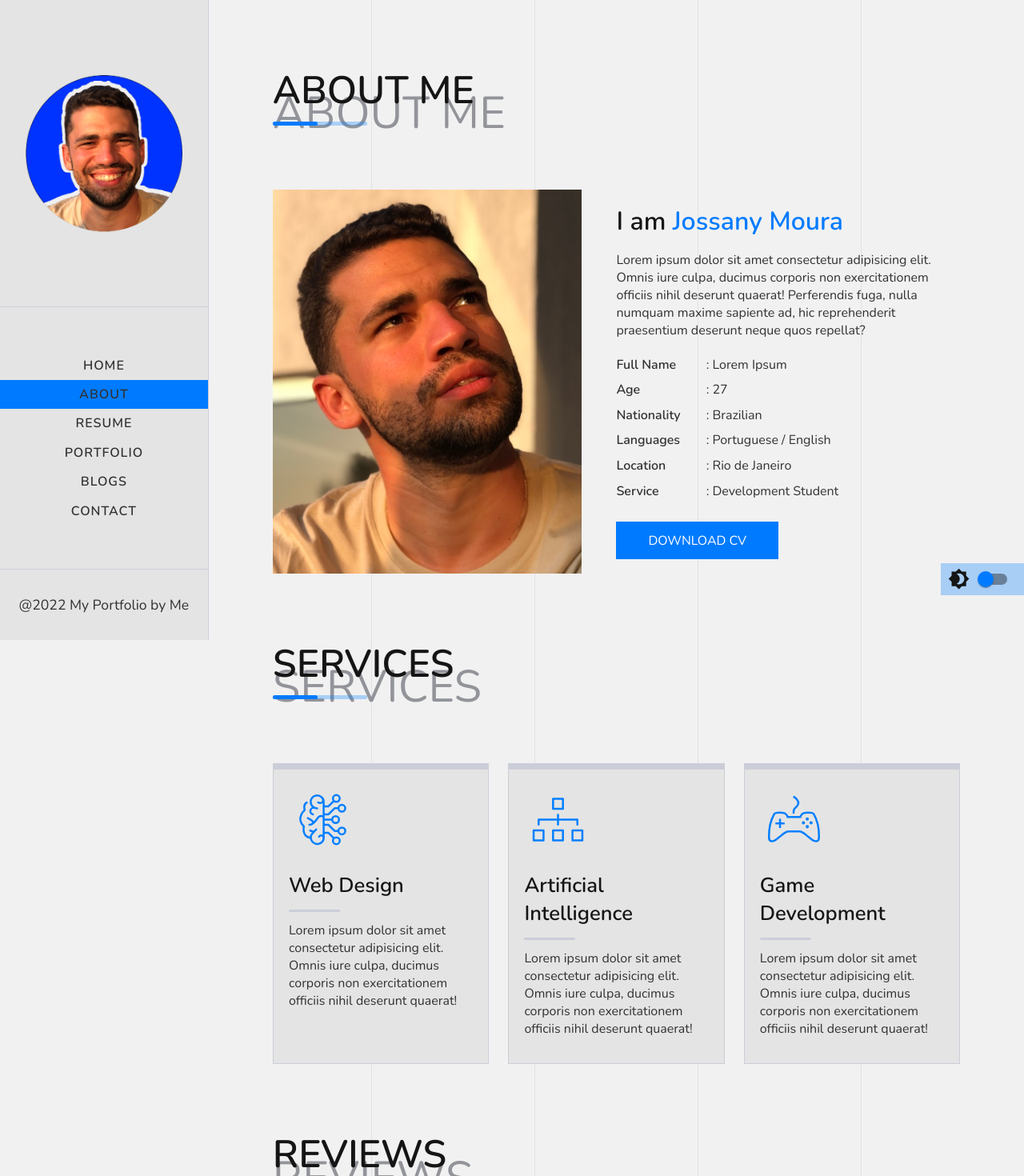
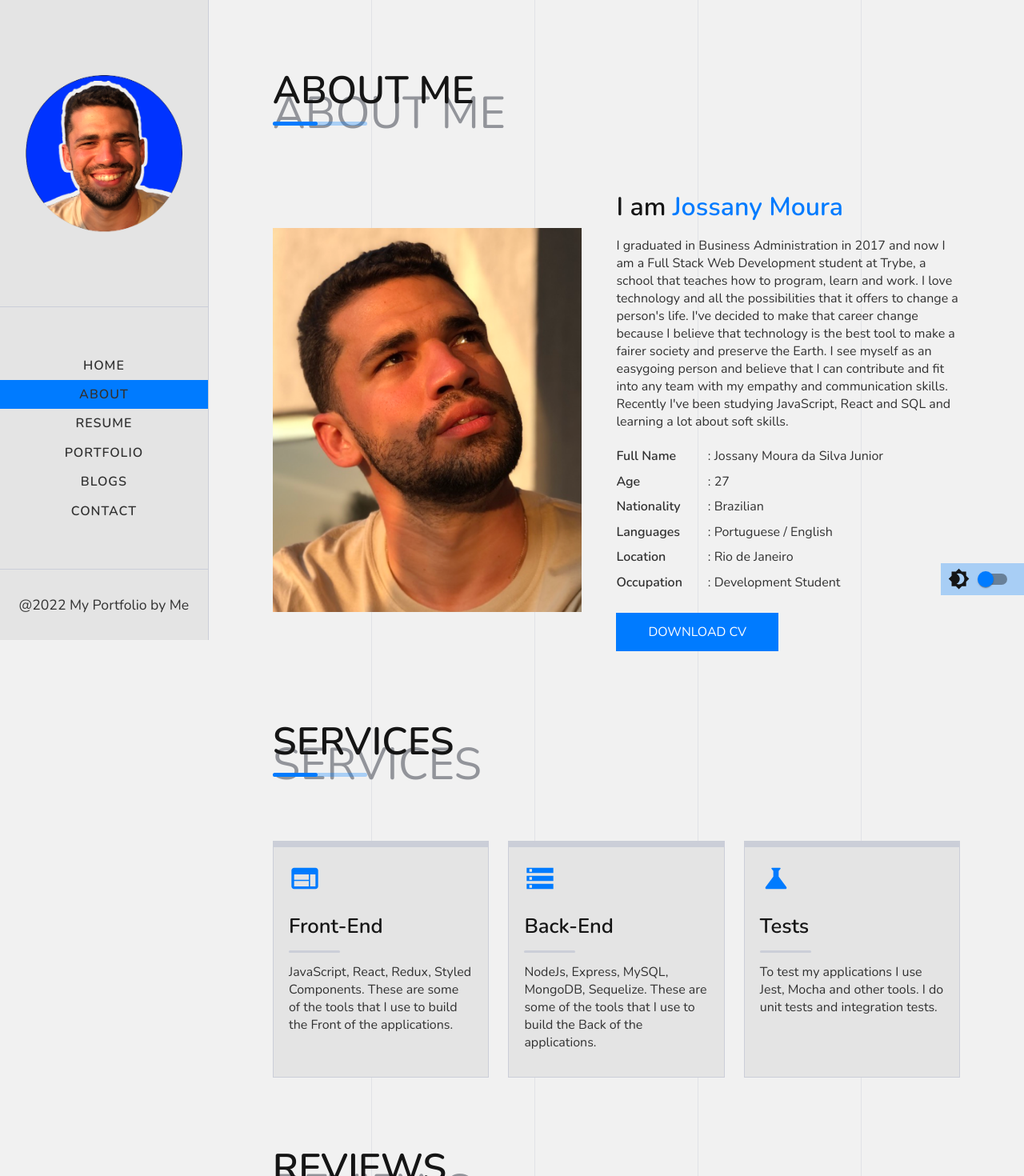
Before and after one commit to mjossany/portfolio, a React (Create React App) app: page /about in a window 1280 px wide. Shown: the top 1470 px of the page at 80% size. Built offline with nearby package versions, Linux system fonts and the light colour scheme.

Commit message:
Insert real information about me on the AboutPage

```diff
--- a/src/components/AboutPageComponent/AboutPageComponent.jsx
+++ b/src/components/AboutPageComponent/AboutPageComponent.jsx
@@ -1,4 +1,7 @@
 import React from 'react';
+import WebIcon from '@mui/icons-material/Web';
+import StorageIcon from '@mui/icons-material/Storage';
+import ScienceIcon from '@mui/icons-material/Science';
 import { InnerLayout, MainLayout } from '../../styles/Layouts';
 import Title from '../Title/Title';
 import {
@@ -29,9 +32,6 @@ import {
   Span,
 } from './Styled';
 import image from '../../images/AboutMeImage.png';
-import design from '../../images/design.svg';
-import intelligence from '../../images/intelligence.svg';
-import gamedev from '../../images/game-dev.svg';
 
 function AboutPageComponent() {
   return (
@@ -51,11 +51,17 @@ function AboutPageComponent() {
               </Span>
             </H4>
             <Paragraph>
-              Lorem ipsum dolor sit amet consectetur adipisicing elit.
-              Omnis iure culpa, ducimus corporis non exercitationem
-              officiis nihil deserunt quaerat! Perferendis fuga,
-              nulla numquam maxime sapiente ad,
-              hic reprehenderit praesentium deserunt neque quos repellat?
+              I graduated in Business Administration in 2017 and now I am a
+              Full Stack Web Development student at Trybe,
+              a school that teaches how to program, learn and work.
+              I love technology and all the possibilities that it offers to change
+              a person&#39;s life.
+              I&#39;ve decided to make that career change because I believe that technology
+              is the best tool to make a fairer society and preserve the Earth.
+              I see myself as an easygoing person and believe that I can contribute and
+              fit into any team with my empathy and communication skills.
+              Recently I&#39;ve been studying JavaScript,
+              React and SQL and learning a lot about soft skills.
             </Paragraph>
             <AboutInfo>
               <AboutInfoTitle>
@@ -75,12 +81,12 @@ function AboutPageComponent() {
                   Location
                 </AboutInfoP>
                 <AboutInfoP>
-                  Service
+                  Occupation
                 </AboutInfoP>
               </AboutInfoTitle>
               <AboutInfoData>
                 <AboutInfoDataP>
-                  : Lorem Ipsum
+                  : Jossany Moura da Silva Junior
                 </AboutInfoDataP>
                 <AboutInfoDataP>
                   : 27
@@ -110,40 +116,43 @@ function AboutPageComponent() {
             <Services>
               <ServiceCard>
                 <ServiceCardContainer>
-                  <ServiceCardImage src={design} />
+                  <ServiceCardImage>
+                    <WebIcon />
+                  </ServiceCardImage>
                   <ServiceCardH4>
-                    Web Design
+                    Front-End
                   </ServiceCardH4>
                   <ServiceCardP>
-                    Lorem ipsum dolor sit amet consectetur adipisicing elit.
-                    Omnis iure culpa, ducimus corporis non exercitationem
-                    officiis nihil deserunt quaerat!
+                    JavaScript, React, Redux, Styled Components.
+                    These are some of the tools that I use to build the Front of the applications.
                   </ServiceCardP>
                 </ServiceCardContainer>
               </ServiceCard>
               <ServiceCard>
                 <ServiceCardContainer>
-                  <ServiceCardImage src={intelligence} />
+                  <ServiceCardImage>
+                    <StorageIcon />
+                  </ServiceCardImage>
                   <ServiceCardH4>
-                    Artificial Intelligence
+                    Back-End
                   </ServiceCardH4>
                   <ServiceCardP>
-                    Lorem ipsum dolor sit amet consectetur adipisicing elit.
-                    Omnis iure culpa, ducimus corporis non exercitationem
-                    officiis nihil deserunt quaerat!
+                    NodeJs, Express, MySQL, MongoDB, Sequelize.
+                    These are some of the tools that I use to build the Back of the applications.
                   </ServiceCardP>
                 </ServiceCardContainer>
               </ServiceCard>
               <ServiceCard>
                 <ServiceCardContainer>
-                  <ServiceCardImage src={gamedev} />
+                  <ServiceCardImage>
+                    <ScienceIcon />
+                  </ServiceCardImage>
                   <ServiceCardH4>
-                    Game Development
+                    Tests
                   </ServiceCardH4>
                   <ServiceCardP>
-                    Lorem ipsum dolor sit amet consectetur adipisicing elit.
-                    Omnis iure culpa, ducimus corporis non exercitationem
-                    officiis nihil deserunt quaerat!
+                    To test my applications I use Jest, Mocha and other tools.
+                    I do unit tests and integration tests.
                   </ServiceCardP>
                 </ServiceCardContainer>
               </ServiceCard>
--- a/src/components/AboutPageComponent/Styled.js
+++ b/src/components/AboutPageComponent/Styled.js
@@ -131,8 +131,11 @@ export const ServiceCardContainer = styled.div`
   padding: 1.2rem;
 `;
 
-export const ServiceCardImage = styled.img`
-
+export const ServiceCardImage = styled.a`
+  svg {
+    color: var(--primary-color);
+    font-size: 2.5rem;
+  }
 `;
 
 export const ServiceCardH4 = styled.h4`
```
Also changed, not shown: src/images/front.svg (added).
